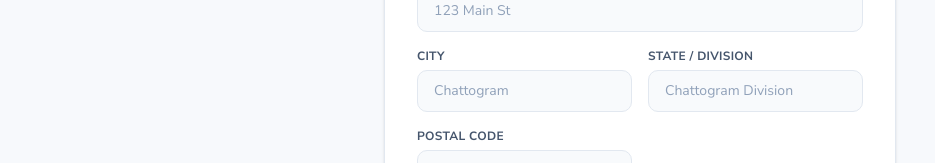
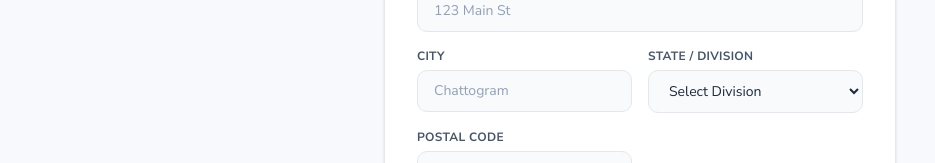
Before and after one commit to himibaba10/dept-of-statistics, a Next.js app: page /auth/official/register in a window 1280 px wide. Shown: the part 599-762 px from the top of the page, without its empty margins (0-935 px from the left). Built offline with nearby package versions, Linux system fonts and the light colour scheme; a web font is replaced by a local one.

Commit message:
chore: removed some code

```diff
--- a/src/app/(auth)/auth/official/login/page.tsx
+++ b/src/app/(auth)/auth/official/login/page.tsx
@@ -1,9 +1,9 @@
 'use client';
 
-import { useState } from 'react';
+import { AlertCircle, Eye, EyeOff, LogIn } from 'lucide-react';
 import Link from 'next/link';
 import { useRouter } from 'next/navigation';
-import { Eye, EyeOff, LogIn, AlertCircle } from 'lucide-react';
+import { useState } from 'react';
 
 export default function OfficialLoginPage() {
   const router = useRouter();
@@ -41,6 +41,8 @@ export default function OfficialLoginPage() {
         setError(data.message ?? 'Login failed.');
         return;
       }
+
+      console.log(data);
 
       // Store tokens
       localStorage.setItem('accessToken', data.data.accessToken);
--- a/src/app/(auth)/auth/official/register/page.tsx
+++ b/src/app/(auth)/auth/official/register/page.tsx
@@ -5,6 +5,16 @@ import Link from 'next/link';
 import { useState } from 'react';
 
 const BLOOD_GROUPS = ['A+', 'A-', 'B+', 'B-', 'AB+', 'AB-', 'O+', 'O-'];
+const DIVISIONS = [
+  'Barishal',
+  'Chattogram',
+  'Dhaka',
+  'Khulna',
+  'Mymensingh',
+  'Rajshahi',
+  'Rangpur',
+  'Sylhet'
+];
 
 export default function OfficialRegisterPage() {
   const [form, setForm] = useState({
@@ -266,14 +276,19 @@ export default function OfficialRegisterPage() {
                 <label className='text-xs font-bold tracking-wide text-slate-600 uppercase'>
                   State / Division
                 </label>
-                <input
+                <select
                   name='state'
-                  type='text'
-                  placeholder='Chattogram Division'
                   value={form.state}
                   onChange={handleChange}
-                  className='focus:border-navy focus:ring-navy/10 w-full rounded-lg border border-slate-200 bg-slate-50 px-4 py-2.5 text-sm text-slate-800 transition-all outline-none placeholder:text-slate-400 focus:bg-white focus:ring-2'
-                />
+                  className='focus:border-navy focus:ring-navy/10 w-full rounded-lg border border-slate-200 bg-slate-50 px-4 py-2.5 text-sm text-slate-800 transition-all outline-none focus:bg-white focus:ring-2'
+                >
+                  <option value=''>Select Division</option>
+                  {DIVISIONS.map((div) => (
+                    <option key={div} value={div}>
+                      {div}
+                    </option>
+                  ))}
+                </select>
               </div>
               <div className='flex flex-col gap-1.5'>
                 <label className='text-xs font-bold tracking-wide text-slate-600 uppercase'>
--- a/src/components/home/HeroSlider.tsx
+++ b/src/components/home/HeroSlider.tsx
@@ -74,7 +74,7 @@ export function HeroSlider() {
       {/* Gradient overlays */}
       <div className='from-navy/90 via-navy/70 to-navy/30 absolute inset-0 z-10 bg-linear-to-r' />
       {/* Bottom fade */}
-      <div className='absolute right-0 bottom-0 left-0 z-10 h-32 bg-linear-to-r from-[#F7F9FC] to-transparent' />
+      <div className='absolute right-0 bottom-0 left-0 z-10 h-32 bg-linear-to-t from-[#F7F9FC] to-transparent' />
 
       {/* Content */}
       <div
--- a/src/models/User.ts
+++ b/src/models/User.ts
@@ -82,7 +82,7 @@ const userSchema = new Schema<IUser>(
       type: String,
       required: [true, 'Password is required'],
       minlength: [6, 'Password must be at least 6 characters'],
-      select: false // never returned in queries by default
+      select: false
     },
     refreshToken: {
       type: String,
```
Also changed, not shown: 1 other file (tests, documents, lock files or other folders).
